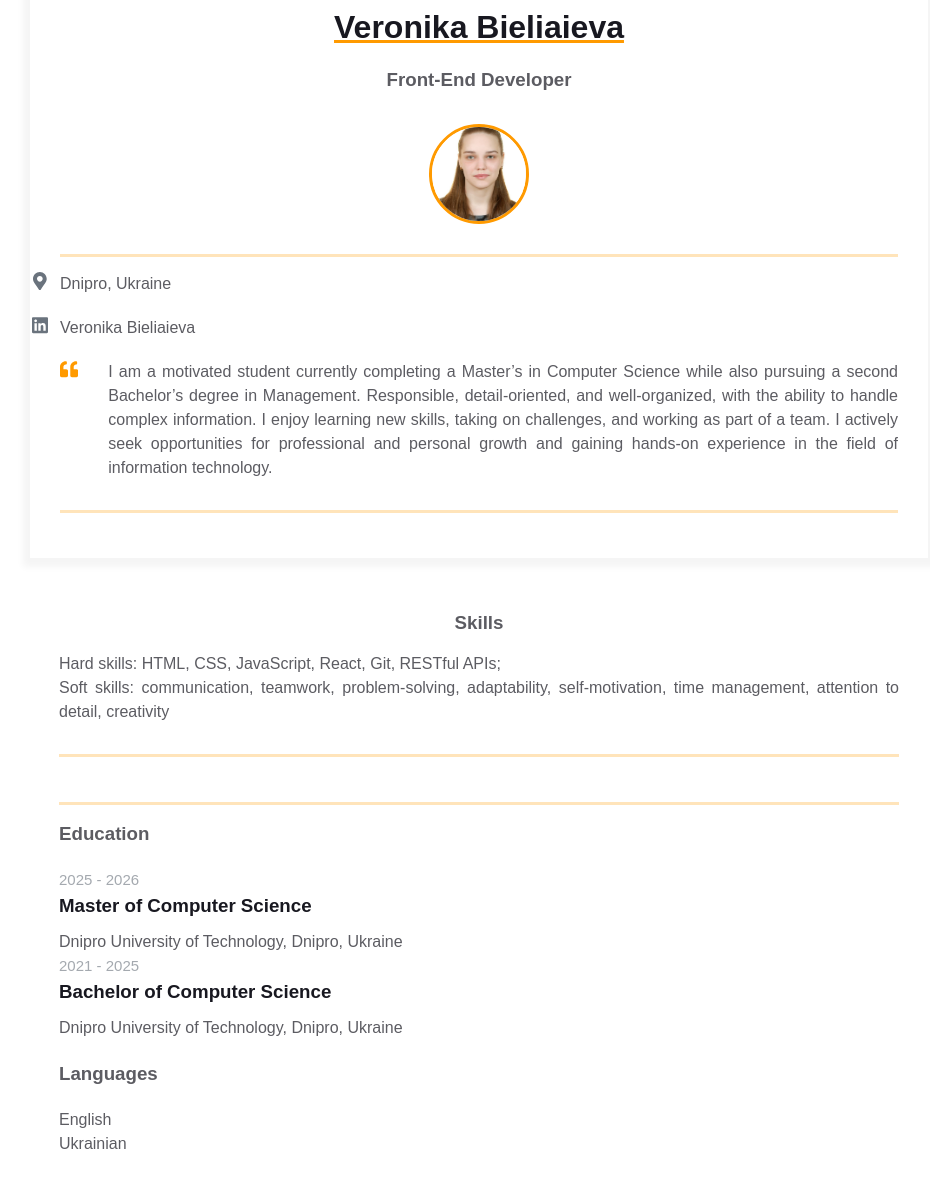
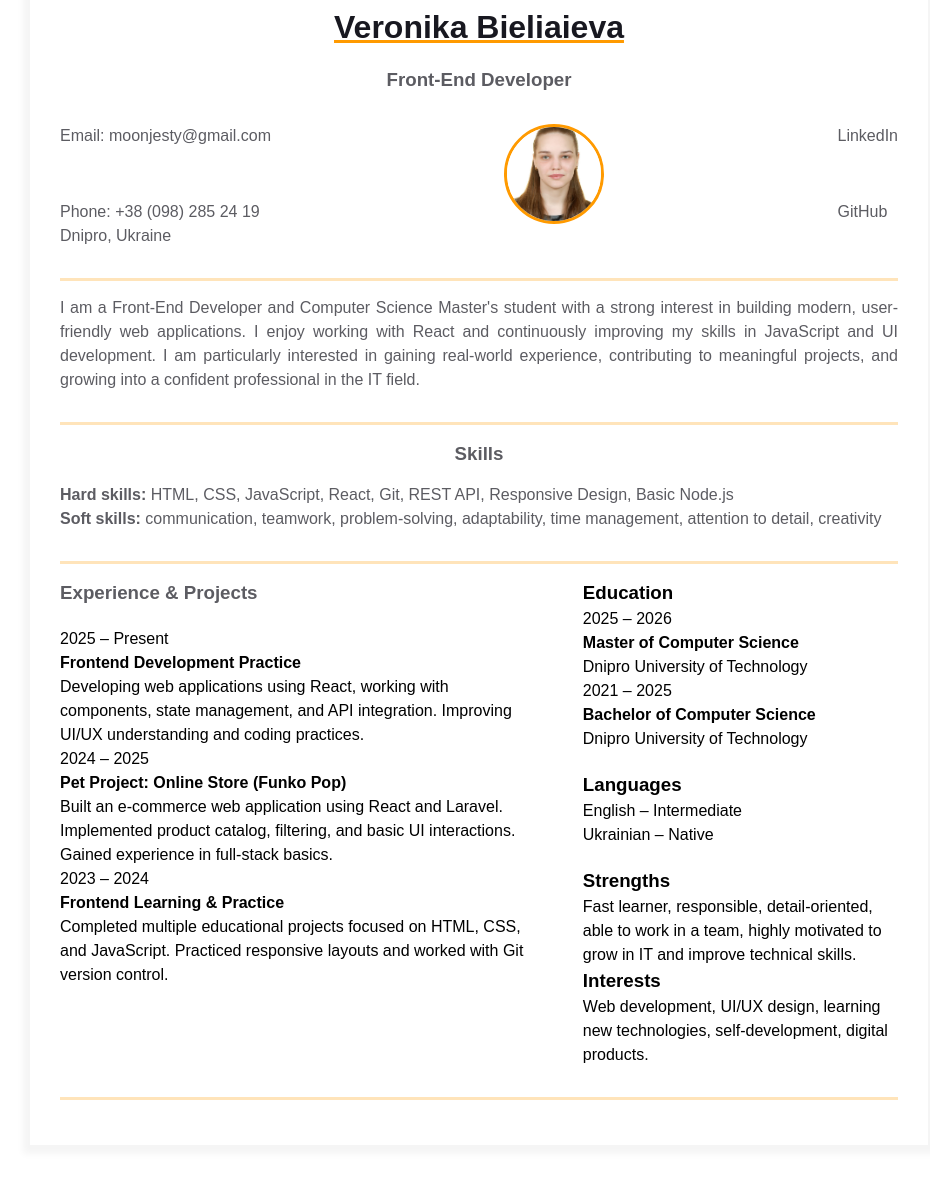
Before and after one commit to moonjesty/homepage, a plain HTML site: page index.html in a window 1280 px wide. Shown: the part 78-1257 px from the top of the page, without its empty margins (161-1091 px from the left). Drawn offline with Linux system fonts and the light colour scheme.

Commit message:
Updated index.html

```diff
--- a/index.html
+++ b/index.html
@@ -2,10 +2,11 @@
 <html>
   <head>
     <meta charset="UTF-8" />
-    <link rel="stylesheet" href="styles.css" />
     <meta name="viewport" content="width=device-width, initial-scale=1.0" />
     <title>Résumé</title>
+    <link rel="stylesheet" href="styles.css" />
   </head>
+
   <body>
     <main>
       <div class="resume">
@@ -15,7 +16,17 @@
             <h3 class="contact-info__sub-header">Front-End Developer</h3>
 
             <div class="contact_info_container fh">
-              <div class="contact-info__block"></div>
+              <div class="contact-info__block">
+                <a
+                  href="mailto:veronika.dev@email.com"
+                  class="contact-info__item"
+                >
+                  Email: moonjesty@gmail.com
+                </a>
+                <a href="tel:+380000000000" class="contact-info__item">
+                  Phone: +38 (098) 285 24 19
+                </a>
+              </div>
 
               <div class="contact-info__block contact-info__block--center">
                 <img
@@ -25,145 +36,139 @@
                 />
               </div>
 
-              <div class="contact-info__block"></div>
+              <div class="contact-info__block">
+                <a
+                  href="https://www.linkedin.com/in/veronika-bieliaieva-6774b4305/"
+                  class="contact-info__item"
+                >
+                  LinkedIn
+                </a>
+                <a
+                  href="https://github.com/moonjesty"
+                  class="contact-info__item"
+                >
+                  GitHub
+                </a>
               </div>
             </div>
+
+            <p class="contact-info__item">Dnipro, Ukraine</p>
           </div>
-        <a href="" rel="author" class="contact-info__item">
-          <div class="contact-info__item-icon-wrapper">
-            <svg
-              class="contact-info__item-icon"
-              xmlns="http://www.w3.org/2000/svg"
-              viewBox="0 0 384 512"
-            >
-              <path
-                d="M172.268 501.67C26.97 291.031 0 269.413 0 192 0 85.961 85.961 0 192
-        0s192 85.961 192 192c0 77.413-26.97 99.031-172.268 309.67-9.535
-        13.774-29.93 13.773-39.464 0zM192 272c44.183 0 80-35.817
-        80-80s-35.817-80-80-80-80 35.817-80 80 35.817 80 80 80z"
-              ></path>
-            </svg>
         </div>
-          <span>Dnipro, Ukraine</span>
-        </a>
 
-        <a
-          href="https://www.linkedin.com/in/veronika-bieliaieva-6774b4305/"
-          rel="author"
-          class="contact-info__item"
-        >
-          <div class="contact-info__item-icon-wrapper">
-            <svg
-              class="contact-info__item-icon"
-              xmlns="http://www.w3.org/2000/svg"
-              viewBox="0 0 448 512"
-            >
-              <path
-                d="M416 32H31.9C14.3 32 0 46.5 0 64.3v383.4C0 465.5 14.3 480 31.9
-        480H416c17.6 0 32-14.5 32-32.3V64.3c0-17.8-14.4-32.3-32-32.3zM135.4
-        416H69V202.2h66.5V416zm-33.2-243c-21.3 0-38.5-17.3-38.5-38.5S80.9 96
-        102.2 96c21.2 0 38.5 17.3 38.5 38.5 0 21.3-17.2 38.5-38.5 38.5zm282.1
-        243h-66.4V312c0-24.8-.5-56.7-34.5-56.7-34.6 0-39.9 27-39.9
-        54.9V416h-66.4V202.2h63.7v29.2h.9c8.9-16.8 30.6-34.5 62.9-34.5 67.2
-        0 79.7 44.3 79.7 101.9V416z"
-              ></path>
-            </svg>
-          </div>
-          <span>Veronika Bieliaieva</span>
-        </a>
-
+        <!-- INTRO -->
         <div class="container">
           <div class="resume__block">
             <div class="intro">
-              <div class="intro__icon-wrapper">
-                <svg
-                  class="intro__icon"
-                  xmlns="http://www.w3.org/2000/svg"
-                  viewBox="0 0 512 512"
-                >
-                  <path
-                    d="M464 256h-80v-64c0-35.3 28.7-64 64-64h8c13.3 0 24-10.7
-            24-24V56c0-13.3-10.7-24-24-24h-8c-88.4 0-160 71.6-160 160v240c0
-            26.5 21.5 48 48 48h128c26.5 0 48-21.5
-            48-48V304c0-26.5-21.5-48-48-48zm-288 0H96v-64c0-35.3 28.7-64
-            64-64h8c13.3 0 24-10.7 24-24V56c0-13.3-10.7-24-24-24h-8C71.6
-            32 0 103.6 0 192v240c0 26.5 21.5 48 48 48h128c26.5 0 48-21.5
-            48-48V304c0-26.5-21.5-48-48-48z"
-                  ></path>
-                </svg>
-              </div>
               <p class="intro_text">
-                I am a motivated student currently completing a Master’s in
-                Computer Science while also pursuing a second Bachelor’s degree
-                in Management. Responsible, detail-oriented, and well-organized,
-                with the ability to handle complex information. I enjoy learning
-                new skills, taking on challenges, and working as part of a team.
-                I actively seek opportunities for professional and personal
-                growth and gaining hands-on experience in the field of
-                information technology.
+                I am a Front-End Developer and Computer Science Master's student
+                with a strong interest in building modern, user-friendly web
+                applications. I enjoy working with React and continuously
+                improving my skills in JavaScript and UI development. I am
+                particularly interested in gaining real-world experience,
+                contributing to meaningful projects, and growing into a
+                confident professional in the IT field.
               </p>
             </div>
           </div>
         </div>
-      </div>
 
+        <!-- SKILLS -->
         <div class="container">
           <div class="resume__block">
             <div class="skills">
               <h3 class="skills__header">Skills</h3>
               <p class="skills__text">
-              Hard skills: HTML, CSS, JavaScript, React, Git, RESTful APIs;
-              <br />
-              Soft skills: communication, teamwork, problem-solving,
-              adaptability, self-motivation, time management, attention to
+                <strong>Hard skills:</strong> HTML, CSS, JavaScript, React, Git,
+                REST API, Responsive Design, Basic Node.js<br />
+                <strong>Soft skills:</strong> communication, teamwork,
+                problem-solving, adaptability, time management, attention to
                 detail, creativity
               </p>
             </div>
           </div>
         </div>
 
+        <!-- EXPERIENCE + PROJECTS (TIMELINE) -->
         <div class="container">
           <div class="resume__block">
             <div class="main-info fh">
-            <div class="experiences"></div>
+              <div class="experiences">
+                <h3 class="experiences__header">Experience & Projects</h3>
 
-            <div class="additional-info fv"></div>
-          </div>
-        </div>
-
-        <div class="additional-info fv">
-          <div class="additional-info__education">
-            <h3 class="additional-info__education-header">Education</h3>
-
-            <div class="additional-info__education-university">
-              <span class="additional-info__education-university-durability"
-                >2025 - 2026</span
-              >
-              <h3 class="additional-info__education-university-speciality">
-                Master of Computer Science
-              </h3>
-              <p class="additional-info__education-university-name">
-                Dnipro University of Technology, Dnipro, Ukraine
+                <div class="experiences__item">
+                  <span>2025 – Present</span>
+                  <h4>Frontend Development Practice</h4>
+                  <p>
+                    Developing web applications using React, working with
+                    components, state management, and API integration. Improving
+                    UI/UX understanding and coding practices.
                   </p>
                 </div>
 
-            <div class="additional-info__education-university">
-              <span class="additional-info__education-university-durability"
-                >2021 - 2025</span
-              >
-              <h3 class="additional-info__education-university-speciality">
-                Bachelor of Computer Science
-              </h3>
-              <p class="additional-info__education-university-name">
-                Dnipro University of Technology, Dnipro, Ukraine
+                <div class="experiences__item">
+                  <span>2024 – 2025</span>
+                  <h4>Pet Project: Online Store (Funko Pop)</h4>
+                  <p>
+                    Built an e-commerce web application using React and Laravel.
+                    Implemented product catalog, filtering, and basic UI
+                    interactions. Gained experience in full-stack basics.
+                  </p>
+                </div>
+
+                <div class="experiences__item">
+                  <span>2023 – 2024</span>
+                  <h4>Frontend Learning & Practice</h4>
+                  <p>
+                    Completed multiple educational projects focused on HTML,
+                    CSS, and JavaScript. Practiced responsive layouts and worked
+                    with Git version control.
                   </p>
                 </div>
               </div>
 
+              <!-- ADDITIONAL INFO -->
+              <div class="additional-info fv">
+                <div class="additional-info__education">
+                  <h3>Education</h3>
+
+                  <div>
+                    <span>2025 – 2026</span>
+                    <h4>Master of Computer Science</h4>
+                    <p>Dnipro University of Technology</p>
+                  </div>
+
+                  <div>
+                    <span>2021 – 2025</span>
+                    <h4>Bachelor of Computer Science</h4>
+                    <p>Dnipro University of Technology</p>
+                  </div>
+                </div>
+
                 <div class="additional-info__languages">
-            <h3 class="additional-info__languages-header">Languages</h3>
-            <p class="additional-info__languages-item">English</p>
-            <p class="additional-info__languages-item">Ukrainian</p>
+                  <h3>Languages</h3>
+                  <p>English – Intermediate</p>
+                  <p>Ukrainian – Native</p>
+                </div>
+
+                <div class="additional-info__strengths">
+                  <h3>Strengths</h3>
+                  <p>
+                    Fast learner, responsible, detail-oriented, able to work in
+                    a team, highly motivated to grow in IT and improve technical
+                    skills.
+                  </p>
+                </div>
+
+                <div class="additional-info__interests">
+                  <h3>Interests</h3>
+                  <p>
+                    Web development, UI/UX design, learning new technologies,
+                    self-development, digital products.
+                  </p>
+                </div>
+              </div>
+            </div>
           </div>
         </div>
       </div>
```
Lines whose indentation alone changed are shown as unchanged.
